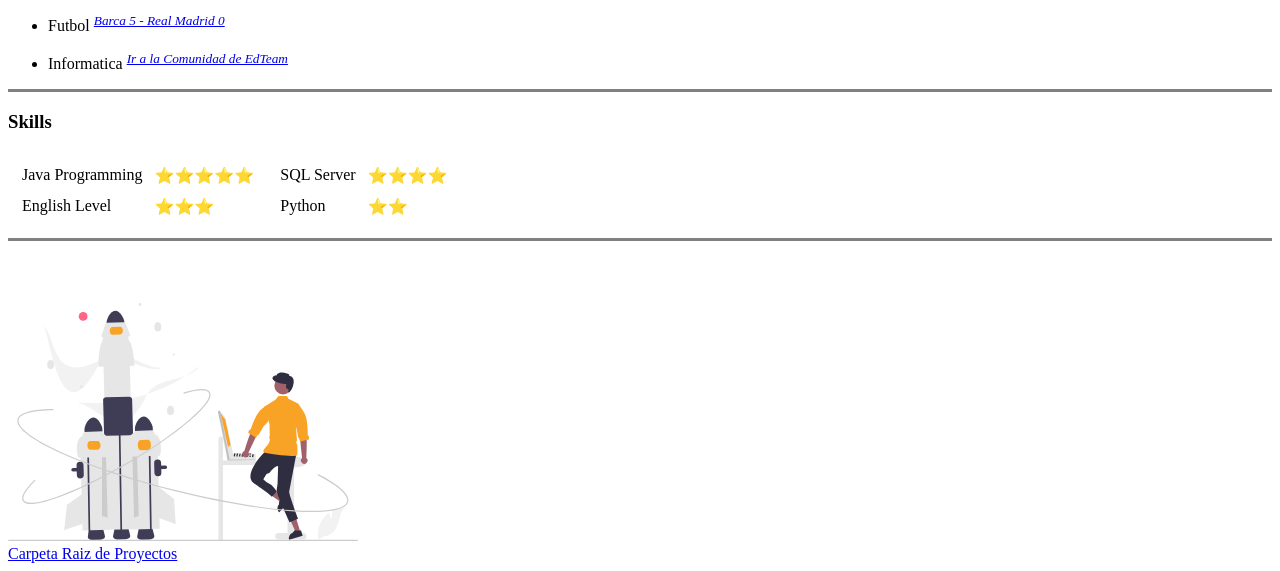
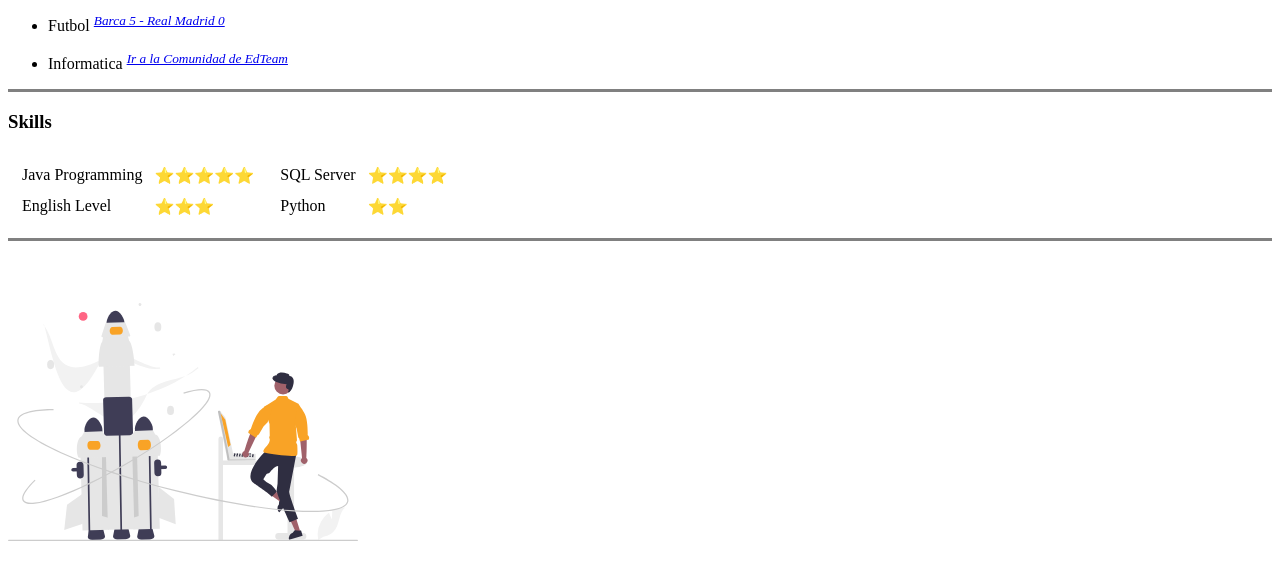
Before and after one commit to amaza20/CV_Angelo, a plain HTML site: page index.html in a window 1280 px wide. Shown: the part 355-926 px from the top of the page. Drawn offline with Linux system fonts and the light colour scheme.

Commit message:
Delete href to CarpetaPrincipal

```diff
--- a/index.html
+++ b/index.html
@@ -109,7 +109,6 @@
         <br>
         <br>
         <img src="img/cohete.svg" width="350" alt="Control de Mision"> <br>
-        <a href="/">Carpeta Raiz de Proyectos</a>
 
     </body>
 </html>
```
